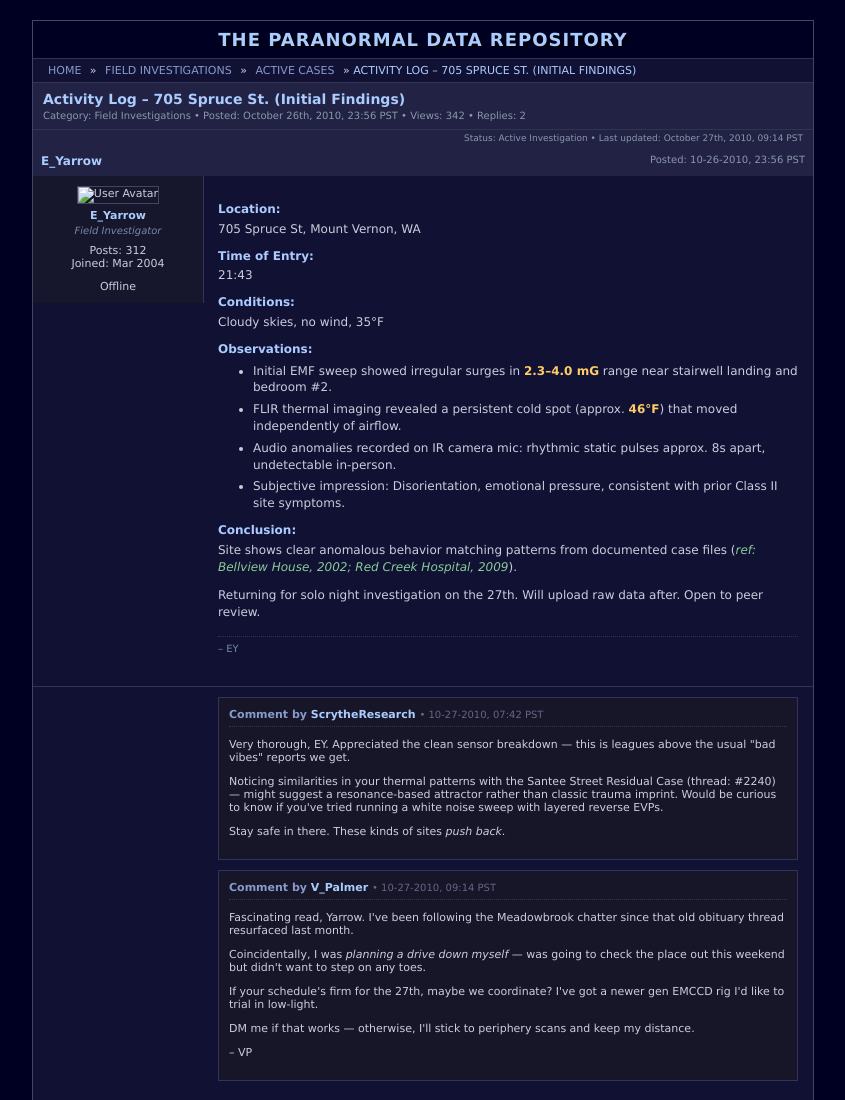
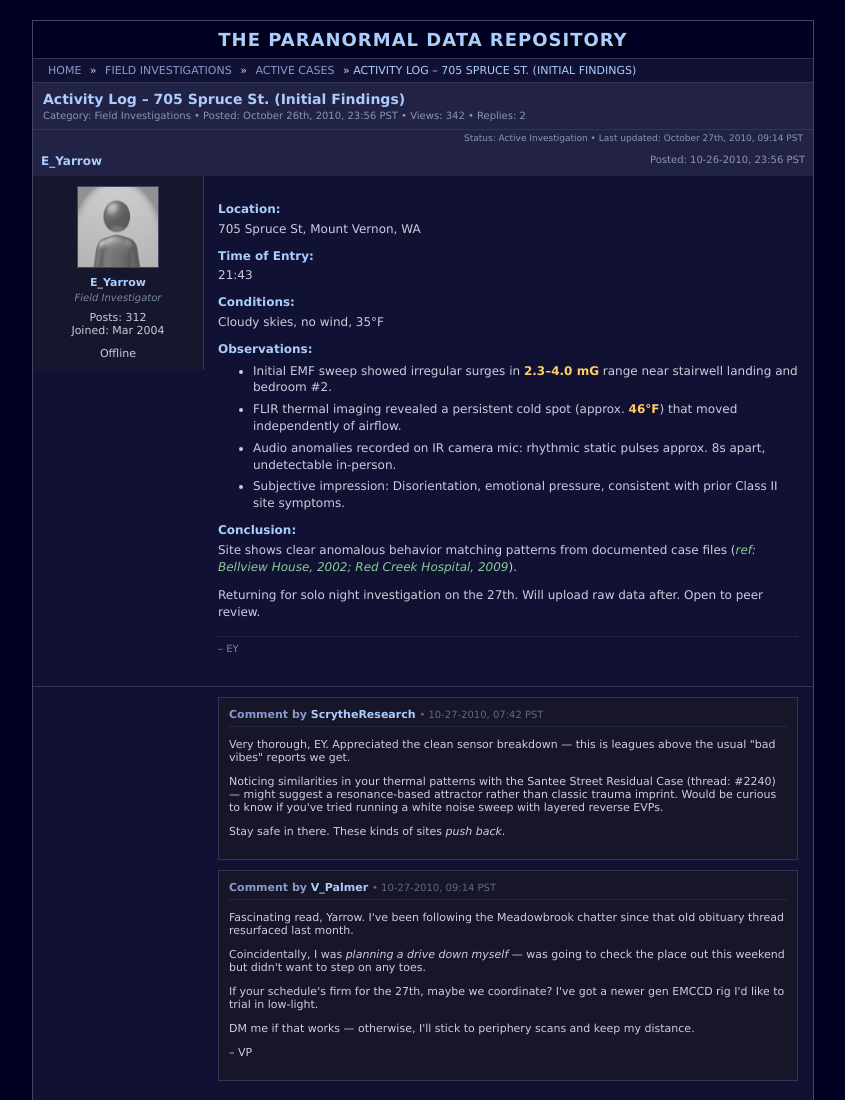
Before and after one commit to FinnMcClure/PARANORMAL-DATA-REPOSITORY, a plain HTML site: page index.html in a window 1280 px wide. Shown: the top 1100 px of the page, without its empty margins (217-1062 px from the left). Drawn offline with Linux system fonts and the light colour scheme; the site is published under a folder, as on GitHub Pages, so addresses that start at the root find nothing.

Commit message:
fix profile

```diff
--- a/index.html
+++ b/index.html
@@ -226,7 +226,7 @@
     </div>
 
     <div class="user-info">
-      <img src="/profile.png" alt="User Avatar" width="80" height="80">
+      <img src="profile.png" alt="User Avatar" width="80" height="80">
       <div class="username">E_Yarrow</div>
       <div class="user-title">Field Investigator</div>
       <div>Posts: 312</div>
```
